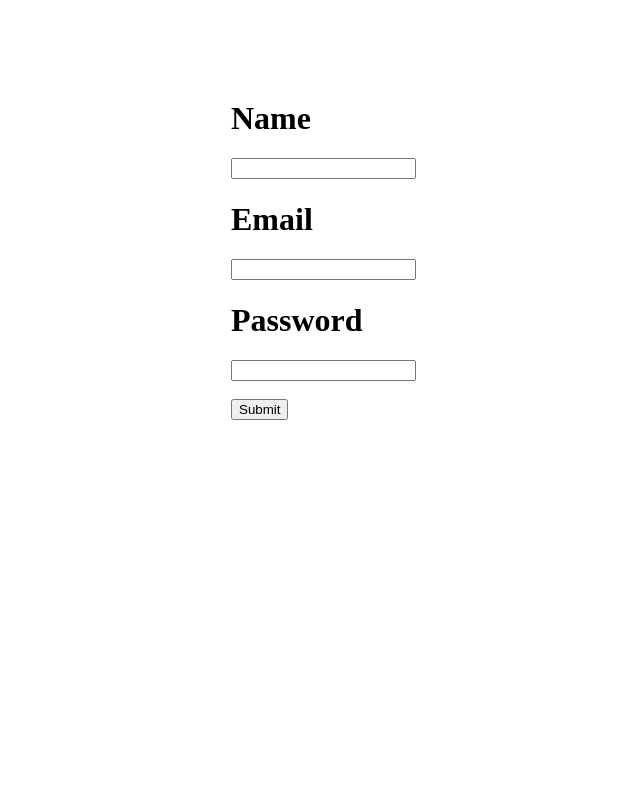
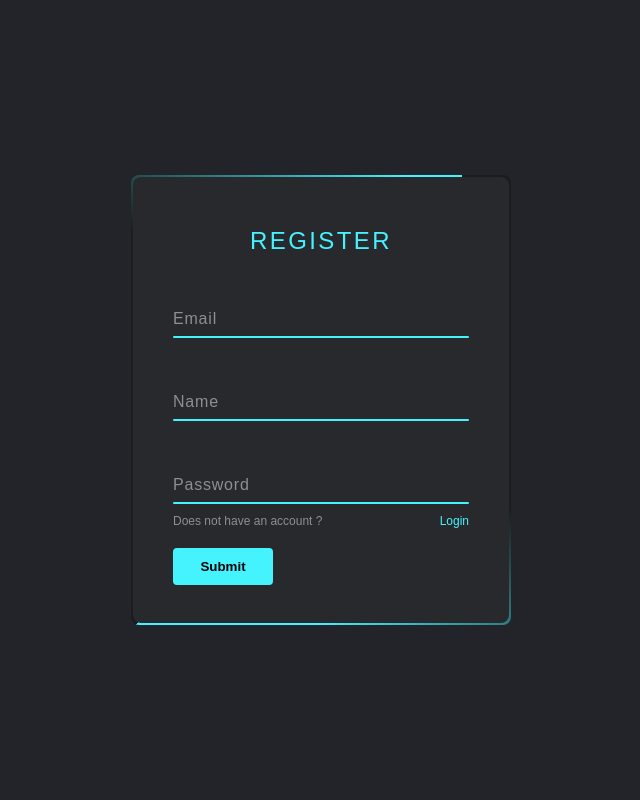
Before and after one commit to Kuntalthakur01/Real-estate-web-app, a Flask app: template templates/register.html in a window 1280 px wide. Shown: the whole page, without its empty margins (319-959 px from the left). Run offline with Flask 2, Linux system fonts and the light colour scheme; the template is opened without the code that fills it, so the values that code supplies are empty.

Commit message:
Register page

```diff
--- a/static/register.css
+++ b/static/register.css
@@ -8,3 +8,172 @@
     margin-left: 550px;
     margin-top: 100px;
 }
+.acc{
+    font-size: medium;
+    color: whitesmoke;
+    margin-top: 10px;
+}
+
+.btn-login{
+    font-size:medium;
+    margin-right: -10px;
+}
+
+/* codepen code  */
+@import url('https://fonts.googleapis.com/css2?family=Poppins:wght@300;400;500;600;700&display=swap');
+
+*{
+    margin: 0;
+    padding: 0;
+    box-sizing: border-box;
+    font-family: 'Poppins', sans-serif;
+}
+body{
+    display: flex;
+    justify-content: center;
+    align-items: center;
+    min-height: 100vh;
+    background-color: #23242a;
+
+}
+.box{
+
+    position: relative;
+    width: 380px;
+    height: 450px;
+    background-color: #1c1c1c;
+    border-radius: 8px;
+    overflow: hidden;
+}
+.box::before{
+    content: '';
+    position: absolute;
+    top: -50%;
+    left: -50%;
+    width: 380px;
+    height: 420px;
+    background: linear-gradient(0deg, transparent,#45f3ff,#45f3ff);
+    transform-origin: bottom right;
+    animation: animate 6s linear infinite;
+}
+.box::after{
+    content: '';
+    position: absolute;
+    top: -50%;
+    left: -50%;
+    width: 380px;
+    height: 420px;
+    background: linear-gradient(0deg, transparent,#45f3ff,#45f3ff);
+    transform-origin: bottom right;
+    animation: animate 6s linear infinite;
+    animation-delay: -3s;
+}
+@keyframes animate {
+    0%{
+        transform: rotate(0deg);
+    }
+    100%{
+        transform: rotate(360deg);
+    }
+}
+
+/* Form */
+.form{
+
+    position: absolute;
+    inset: 2px;
+    border-radius: 8px;
+    background: #28292d;
+    z-index: 10;
+    padding: 50px 40px;
+    display: flex;
+    flex-direction: column;
+}
+.form h2{
+    color: #45f3ff;
+    font-weight: 500;
+    text-align: center;
+    letter-spacing: 0.1em;
+}
+.inputBox{
+    position: relative;
+    width: 100%;
+    margin-top: 35px;
+}
+
+.inputBox input{
+    position: relative;
+    width: 100%;
+    padding: 20px 10px 10px;
+    background: transparent;
+    border: none;
+    outline: none;
+    color: #23242a;
+    font-size: 1em;
+    letter-spacing: 0.05em;
+    z-index: 10;
+}
+.inputBox span{
+    position: absolute;
+    left: 0;
+    padding: 20px 0px 10px;
+    font-size: 1em;
+    color: #8f8f8f;
+    pointer-events: none;
+    letter-spacing: 0.05em;
+    transition: 0.5s;
+}
+.inputBox input:valid ~ span,
+.inputBox input:focus ~ span{
+    color: #45f3ff;
+    transform: translateX(0px) translateY(-34px);
+    font-size: 0.75em;
+}
+.inputBox i{
+    position: absolute;
+    left: 0;
+    bottom: 0;
+    width: 100%;
+    height: 2px;
+    background: #45f3ff;
+    border-radius: 4px;
+    transition: 0.5s;
+    pointer-events: none;
+    z-index: 0;
+}
+.inputBox input:valid ~ i,
+.inputBox input:focus ~ i{
+     height: 44px;
+}
+
+.links{
+    display: flex;
+    justify-content: space-between;
+
+}
+
+.links a {
+    margin: 10px 0;
+    font-size: 0.75em;
+    color: #8f8f8f;
+    text-decoration: none;
+}
+.links a:hover,
+.links a:nth-child(2){
+    color: #45f3ff;
+}
+
+input[type="submit"]{
+    border: none;
+    outline: none;
+    background: #45f3ff;
+    padding: 11px 25px;
+    width: 100px;
+    margin-top: 10px;
+    border-radius: 4px;
+    font-weight: 600;
+    cursor: pointer;
+}
+input[type="submit"]:active{
+    opacity: 0.8;
+}
--- a/templates/register.html
+++ b/templates/register.html
@@ -3,11 +3,12 @@
     <meta charset="UTF-8">
     <meta http-equiv="X-UA-Compatible" content="IE=edge">
     <meta name="viewport" content="width=device-width, initial-scale=1.0">
-    <title>Real-estate.ai</title>
-    <link rel="stylesheet" href="../static/login.css">
+    <title>Real-estate</title>
+    <link rel="stylesheet" href="../static/register.css">
 </head>
 <body>
-    <form class="login" action="">
+    <!-- not required-->
+    <!-- <form class="login" action="">
         <h1>Name </h1>
         <input value="">
         <h1>Email </h1>
@@ -18,6 +19,41 @@
         <button type="submit">
             Submit
         </button>
-    </form>
+        <br><br>
+        <button>
+            Login
+        </button>
+    </form> -->
+
+    <div class="box">
+        <div class="form">
+            <h2>REGISTER</h2>
+            <div class="inputBox">
+                <input type="text" required>
+                <span>Email</span>
+                <i></i>
+            </div>
+            <div class="inputBox">
+                <input type="text" required>
+                <span>Name</span>
+                <i></i>
+            </div>
+            <div class="inputBox">
+                <input type="password" required>
+                <span>Password</span>
+                <i></i>
+            </div>
+            <div class="links">
+                <a >Does not have an account ? </a>
+                <a href="#">Login</a>
+            </div>
+
+            <input type="submit" value="Submit">
+
+            <button class="login">Login</button>
+
+
+        </div>
+    </div>
 </body>
 </html>
```
Also changed, not shown: templates/login.html (+8 -0 lines), templates/predict.html (+4 -3 lines), static/login.css (line endings or trailing spaces), 1 other file.
